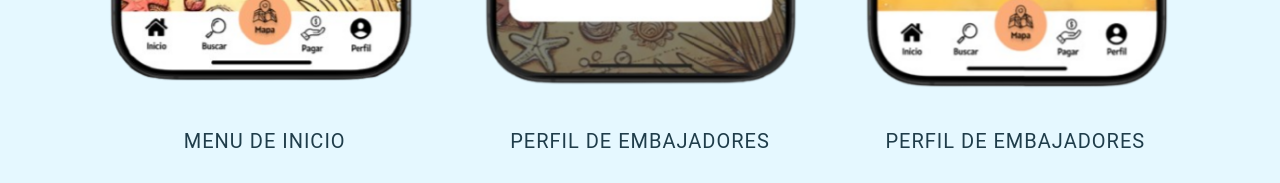
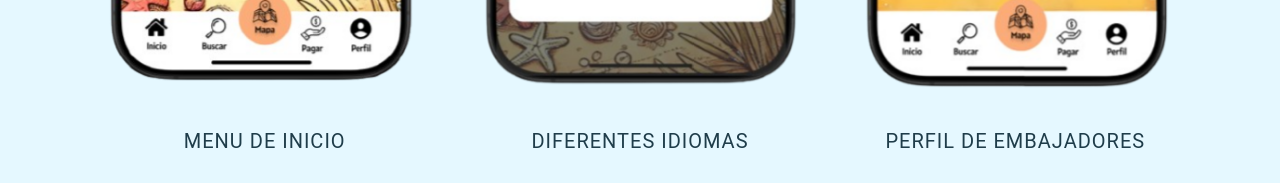
Before and after one commit to Jlchong3/landing, a plain HTML site: page index.html in a window 1280 px wide. Shown: the part 3500-3683 px from the top of the page. Drawn offline with nearby package versions, Linux system fonts and the light colour scheme; no server answers.

Commit message:
corrección

```diff
--- a/index.html
+++ b/index.html
@@ -374,7 +374,7 @@
                   </a>
                   <div class="product-content text-center">
                     <h5 class="text-uppercase fs-5 mt-3">
-                      <a href="#aplicacion">Perfil de Embajadores</a>
+                      <a href="#aplicacion">Diferentes Idiomas</a>
                     </h5>
                   </div>
                 </div>
```
